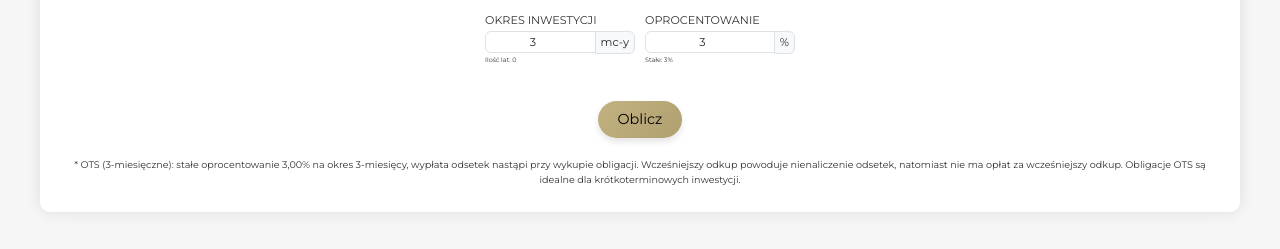
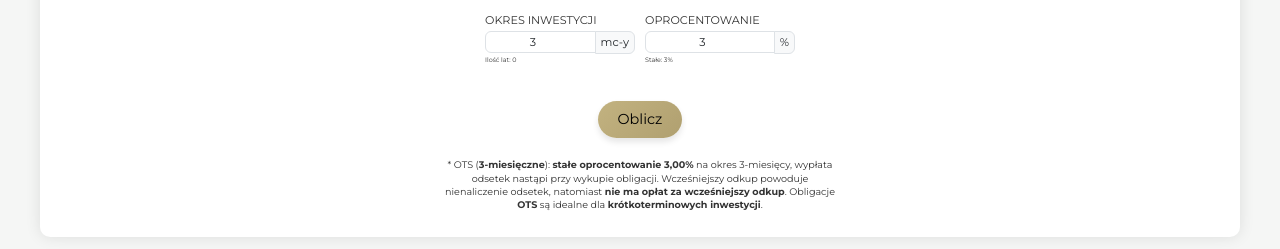
Before and after one commit to pawelwaz1987/kalkulator_obligacji, a plain HTML site: page index.html in a window 1280 px wide. Shown: the part 285-534 px from the top of the page. Drawn offline with nearby package versions, Linux system fonts and the light colour scheme.

Commit message:
Update index.html
1.1

```diff
--- a/index.html
+++ b/index.html
@@ -314,6 +314,10 @@
         font-size: 0.6em;
         color: #333333;
         text-align: center;
+        max-width: 400px;
+        margin-left: auto;
+        margin-right: auto;
+        line-height: 1.4;
     }
     .obligacje-opis ul, .harmonogram-opis ul {
         list-style: none;
@@ -623,14 +627,14 @@
         };
 
         const opisyObligacji = {
-            "OTS": "* OTS (3-miesięczne): stałe oprocentowanie 3,00% na okres 3-miesięcy, wypłata odsetek nastąpi przy wykupie obligacji. Wcześniejszy odkup powoduje nienaliczenie odsetek, natomiast nie ma opłat za wcześniejszy odkup. Obligacje OTS są idealne dla krótkoterminowych inwestycji.",
-            "ROR": "* ROR (12-miesięczne): oprocentowanie zmienne, w pierwszym miesiącu 5,75%, w pozostałych 11 miesiącach oprocentowanie oparte na stopie referencyjnej NBP + 0%. Wypłata odsetek następuje co miesiąc, jest możliwość wcześniejszego odkupu, niestety wiąże się to z opłatą w wysokości 0,5% wartości obligacji (0,5 zł za każdą obligację lub do wartości narosłych odsetek, gdy wartość narosłych odsetek jest mniejsza od wartości opłaty), nie powoduje utraty należnych odsetek. Obligacje ROR przeznaczone są dla krótko i średnioterminowych inwestorów.",
-            "DOR": "* DOR (24-miesięczne): oprocentowanie zmienne, 5,90% w pierwszym miesiącu, w pozostałych 23 miesiącach oprocentowanie oparte na stopie referencyjnej NBP + 0,15%. Wypłata odsetek następuje co miesiąc, jest możliwość wcześniejszego odkupu, niestety wiąże się to z opłatą w wysokości 0,7% wartości obligacji (0,7 zł za każdą obligację lub do wartości narosłych odsetek, gdy wartość narosłych odsetek jest mniejsza od wartości opłaty), nie powoduje utraty należnych odsetek. Obligacje DOR przeznaczone są dla średnioterminowych inwestorów.",
-            "TOS": "* TOS (3-letnie): stałe oprocentowanie 5,95% na okres 3-lat, wypłata odsetek nastąpi przy wykupie obligacji po 3 latach inwestycji. Wcześniejszy odkup wiąże się z opłatą w wysokości 1 % wartości obligacji (1 zł za każdą obligację lub do wartości narosłych odsetek, gdy wartość narosłych odsetek jest mniejsza od wartości opłaty), nie powoduje utraty należnych odsetek. Roczna kapitalizacja odsetek zwiększa efektywności inwestycji. Obligacje TOS przeznaczone dla stabilnych średnioterminowych inwestycji.",
-            "COI": "* COI (4-letnie): obligacje Indeksowane inflacją, 6,30% w pierwszym roku, w kolejnych 3 latach oprocentowanie wynosi wartość inflacji + 1,50%. Wypłata odsetek następuje po każdym roku inwestycji, jest możliwość wcześniejszego odkupu, niestety wiąże się to z opłatą w wysokości 2% wartości obligacji (2 zł za każdą obligację lub do wartości narosłych odsetek, gdy wartość narosłych odsetek jest mniejsza od wartości opłaty), nie powoduje utraty należnych odsetek. Obligacje COI są idealne dla średnio i długoterminowych inwestycji oraz dla ochrony przed wzrostem inflacji.",
-            "EDO": "* EDO (10-letnie): obligacje indeksowane inflacją, 6,55% w pierwszym roku, w kolejnych 9 latach oprocentowanie wynosi wartość inflacji + 2,00 %. Wypłata odsetek następuje przy wykupie obligacji po 10 latach inwestycji. Wcześniejszy odkup niestety wiąże się z opłatą w wysokości 3 % wartości obligacji (3 zł za każdą obligację lub do wartości narosłych odsetek, gdy wartość narosłych odsetek jest mniejsza od wartości opłaty), nie powoduje utraty należnych odsetek. Roczna kapitalizacja odsetek zwiększa efektywności inwestycji. Obligacje EDO są idealne długoterminowych inwestycji oraz dla ochrony przed wzrostem inflacji.",
-            "ROS": "* ROS (6-letnie): rodzinne obligacje przeznaczone są wyłącznie dla beneficjentów programu 800+. Obligacje indeksowane inflacją 6,50% w pierwszym roku, w kolejnych 5 latach oprocentowanie wynosi wartość inflacji + 2,00 %. Wypłata odsetek następuje przy wykupie obligacji po 6 latach inwestycji. Wcześniejszy odkup niestety wiąże się z opłatą w wysokości 2 % wartości obligacji (2 zł za każdą obligację lub do wartości narosłych odsetek, gdy wartość narosłych odsetek jest mniejsza od wartości opłaty), nie powoduje utraty należnych odsetek. Roczna kapitalizacja odsetek zwiększa efektywności inwestycji. Obligacje ROS są idealne dla rodzinnych inwestycji oraz dla ochrony przed wzrostem inflacji.",
-            "ROD": "* ROD (12-letnie): rodzinne obligacje przeznaczone są wyłącznie dla beneficjentów programu 800+. Obligacje indeksowane inflacją 6,80% w pierwszym roku, w kolejnych 11 latach oprocentowanie wynosi wartość inflacji + 2,50 %. Wypłata odsetek następuje przy wykupie obligacji po 12 latach inwestycji. Wcześniejszy odkup niestety wiąże się z opłatą w wysokości 3 % wartości obligacji (3 zł za każdą obligację lub do wartości narosłych odsetek, gdy wartość narosłych odsetek jest mniejsza od wartości opłaty), nie powoduje utraty należnych odsetek. Roczna kapitalizacja odsetek zwiększa efektywności inwestycji. Obligacje ROD są idealne dla długoterminowych rodzinnych inwestycji oraz dla ochrony przed wzrostem inflacji."
+            "OTS": "* OTS (<strong>3-miesięczne</strong>): <strong>stałe oprocentowanie 3,00%</strong> na okres 3-miesięcy, wypłata odsetek nastąpi przy wykupie obligacji. Wcześniejszy odkup powoduje nienaliczenie odsetek, natomiast <strong>nie ma opłat za wcześniejszy odkup</strong>. Obligacje <strong>OTS</strong> są idealne dla <strong>krótkoterminowych inwestycji</strong>.",
+            "ROR": "* ROR (<strong>12-miesięczne</strong>): <strong>oprocentowanie zmienne</strong>, w pierwszym miesiącu <strong>5,75%</strong>, w pozostałych 11 miesiącach oprocentowanie oparte na <strong>stopie referencyjnej NBP + 0%</strong>. Wypłata odsetek następuje co miesiąc, jest możliwość wcześniejszego odkupu, niestety wiąże się to z opłatą w wysokości <strong>0,5% wartości obligacji (0,5 zł za każdą obligację)</strong> lub do wartości narosłych odsetek, gdy wartość narosłych odsetek jest mniejsza od wartości opłaty, nie powoduje utraty należnych odsetek. Obligacje <strong>ROR</strong> przeznaczone są dla <strong>krótko i średnioterminowych inwestorów</strong>.",
+            "DOR": "* DOR (<strong>24-miesięczne</strong>): <strong>oprocentowanie zmienne</strong>, <strong>5,90% w pierwszym miesiącu</strong>, w pozostałych 23 miesiącach oprocentowanie oparte na <strong>stopie referencyjnej NBP + 0,15%</strong>. Wypłata odsetek następuje co miesiąc, jest możliwość wcześniejszego odkupu, niestety wiąże się to z opłatą w wysokości <strong>0,7% wartości obligacji (0,7 zł za każdą obligację)</strong> lub do wartości narosłych odsetek, gdy wartość narosłych odsetek jest mniejsza od wartości opłaty, nie powoduje utraty należnych odsetek. Obligacje <strong>DOR</strong> przeznaczone są dla <strong>średnioterminowych inwestorów</strong>.",
+            "TOS": "* TOS (<strong>3-letnie</strong>): <strong>stałe oprocentowanie 5,95%</strong> na okres 3-lat, wypłata odsetek nastąpi przy wykupie obligacji po 3 latach inwestycji. Wcześniejszy odkup wiąże się z opłatą w wysokości <strong>1% wartości obligacji (1 zł za każdą obligację)</strong> lub do wartości narosłych odsetek, gdy wartość narosłych odsetek jest mniejsza od wartości opłaty, nie powoduje utraty należnych odsetek. <strong>Roczna kapitalizacja odsetek</strong> zwiększa efektywności inwestycji. Obligacje <strong>TOS</strong> przeznaczone dla <strong>stabilnych średnioterminowych inwestycji</strong>.",
+            "COI": "* COI (<strong>4-letnie</strong>): obligacje <strong>indeksowane inflacją</strong>, <strong>6,30% w pierwszym roku</strong>, w kolejnych 3 latach oprocentowanie wynosi <strong>wartość inflacji + 1,50%</strong>. Wypłata odsetek następuje po każdym roku inwestycji, jest możliwość wcześniejszego odkupu, niestety wiąże się to z opłatą w wysokości <strong>2% wartości obligacji (2 zł za każdą obligację)</strong> lub do wartości narosłych odsetek, gdy wartość narosłych odsetek jest mniejsza od wartości opłaty, nie powoduje utraty należnych odsetek. Obligacje <strong>COI</strong> są idealne dla <strong>średnio i długoterminowych inwestycji</strong> oraz dla <strong>ochrony przed wzrostem inflacji</strong>.",
+            "EDO": "* EDO (<strong>10-letnie</strong>): obligacje <strong>indeksowane inflacją</strong>, <strong>6,55% w pierwszym roku</strong>, w kolejnych 9 latach oprocentowanie wynosi <strong>wartość inflacji + 2,00%</strong>. Wypłata odsetek następuje przy wykupie obligacji po <strong>10 latach inwestycji</strong>. Wcześniejszy odkup niestety wiąże się z opłatą w wysokości <strong>3% wartości obligacji (3 zł za każdą obligację)</strong> lub do wartości narosłych odsetek, gdy wartość narosłych odsetek jest mniejsza od wartości opłaty, nie powoduje utraty należnych odsetek. <strong>Roczna kapitalizacja odsetek</strong> zwiększa efektywności inwestycji. Obligacje <strong>EDO</strong> są idealne dla <strong>długoterminowych inwestycji</strong> oraz dla <strong>ochrony przed wzrostem inflacji</strong>.",
+            "ROS": "* ROS (<strong>6-letnie</strong>): rodzinne obligacje przeznaczone są wyłącznie dla beneficjentów programu <strong>800+</strong>. Obligacje <strong>indeksowane inflacją</strong>, <strong>6,50% w pierwszym roku</strong>, w kolejnych 5 latach oprocentowanie wynosi <strong>wartość inflacji + 2,00%</strong>. Wypłata odsetek następuje przy wykupie obligacji po <strong>6 latach inwestycji</strong>. Wcześniejszy odkup niestety wiąże się z opłatą w wysokości <strong>2% wartości obligacji (2 zł za każdą obligację)</strong> lub do wartości narosłych odsetek, gdy wartość narosłych odsetek jest mniejsza od wartości opłaty, nie powoduje utraty należnych odsetek. <strong>Roczna kapitalizacja odsetek</strong> zwiększa efektywności inwestycji. Obligacje <strong>ROS</strong> są idealne dla <strong>rodzinnych inwestycji</strong> oraz dla <strong>ochrony przed wzrostem inflacji</strong>.",
+            "ROD": "* ROD (<strong>12-letnie</strong>): rodzinne obligacje przeznaczone są wyłącznie dla beneficjentów programu <strong>800+</strong>. Obligacje <strong>indeksowane inflacją</strong>, <strong>6,80% w pierwszym roku</strong>, w kolejnych 11 latach oprocentowanie wynosi <strong>wartość inflacji + 2,50%</strong>. Wypłata odsetek następuje przy wykupie obligacji po <strong>12 latach inwestycji</strong>. Wcześniejszy odkup niestety wiąże się z opłatą w wysokości <strong>3% wartości obligacji (3 zł za każdą obligację)</strong> lub do wartości narosłych odsetek, gdy wartość narosłych odsetek jest mniejsza od wartości opłaty, nie powoduje utraty należnych odsetek. <strong>Roczna kapitalizacja odsetek</strong> zwiększa efektywności inwestycji. Obligacje <strong>ROD</strong> są idealne dla <strong>długoterminowych rodzinnych inwestycji</strong> oraz dla <strong>ochrony przed wzrostem inflacji</strong>."
         };
 
         const nazwyObligacji = {
@@ -698,9 +702,9 @@
             const select = document.getElementById("typObligacji");
             if (isIkeIkzeMode) {
                 select.innerHTML = `
-                    <option value="ROR">12-miesięczne (ROR)</option>
+                    <option value="ROR" selected>12-miesięczne (ROR)</option>
                     <option value="DOR">24-miesięczne (DOR)</option>
-                    <option value="TOS" selected>3-letnie (TOS)</option>
+                    <option value="TOS">3-letnie (TOS)</option>
                     <option value="COI">4-letnie (COI)</option>
                     <option value="EDO">10-letnie (EDO)</option>
                 `;
@@ -756,8 +760,8 @@
         function updateOpisObligacji() {
             const typ = document.getElementById("typObligacji").value;
             const opis = opisyObligacji[typ] || "";
-            document.getElementById("obligacjeOpis").textContent = opis;
-            document.getElementById("obligacjeOpisPodsumowanie").textContent = opis;
+            document.getElementById("obligacjeOpis").innerHTML = opis;
+            document.getElementById("obligacjeOpisPodsumowanie").innerHTML = opis;
         }
 
         updateIloscObligacji();
@@ -781,16 +785,15 @@
             document.getElementById("formSection").style.display = "block";
             document.getElementById("resultSection").style.display = "none";
 
-            // Zachowaj stan checkboxa "Inwestycje w IKE lub IKZE"
             const ikeIkzeBtn = document.getElementById("ikeIkzeBtn");
             ikeIkzeBtn.checked = isIkeIkzeMode;
 
             const select = document.getElementById("typObligacji");
             if (isIkeIkzeMode) {
                 select.innerHTML = `
-                    <option value="ROR">12-miesięczne (ROR)</option>
+                    <option value="ROR" selected>12-miesięczne (ROR)</option>
                     <option value="DOR">24-miesięczne (DOR)</option>
-                    <option value="TOS" selected>3-letnie (TOS)</option>
+                    <option value="TOS">3-letnie (TOS)</option>
                     <option value="COI">4-letnie (COI)</option>
                     <option value="EDO">10-letnie (EDO)</option>
                 `;
```
